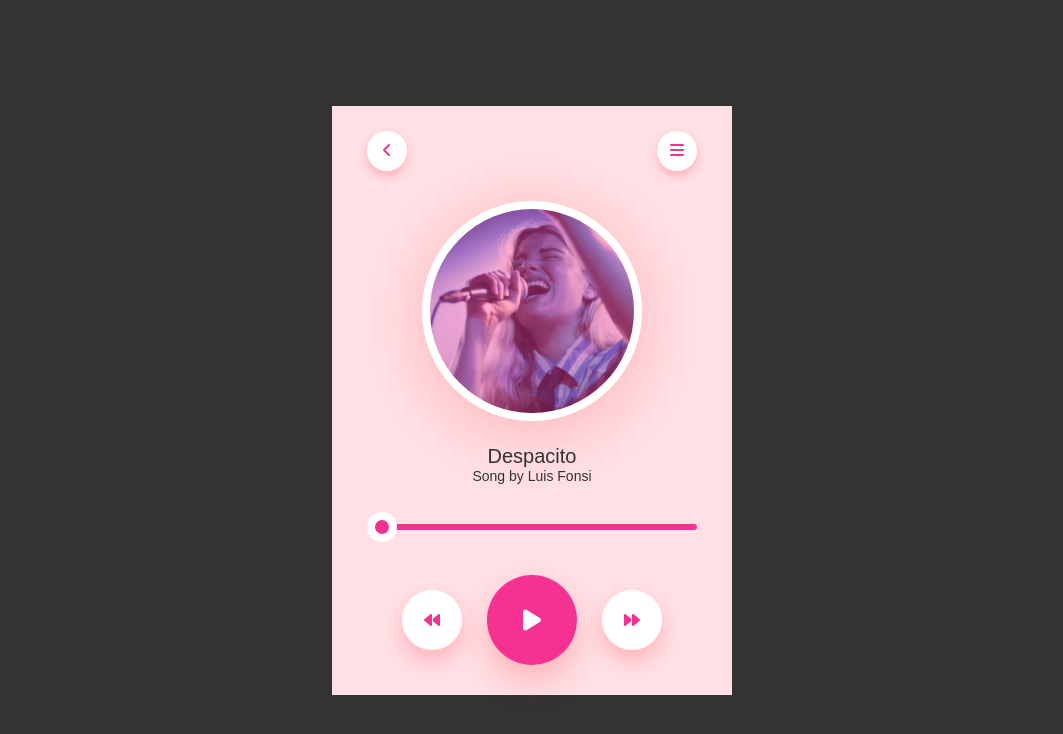
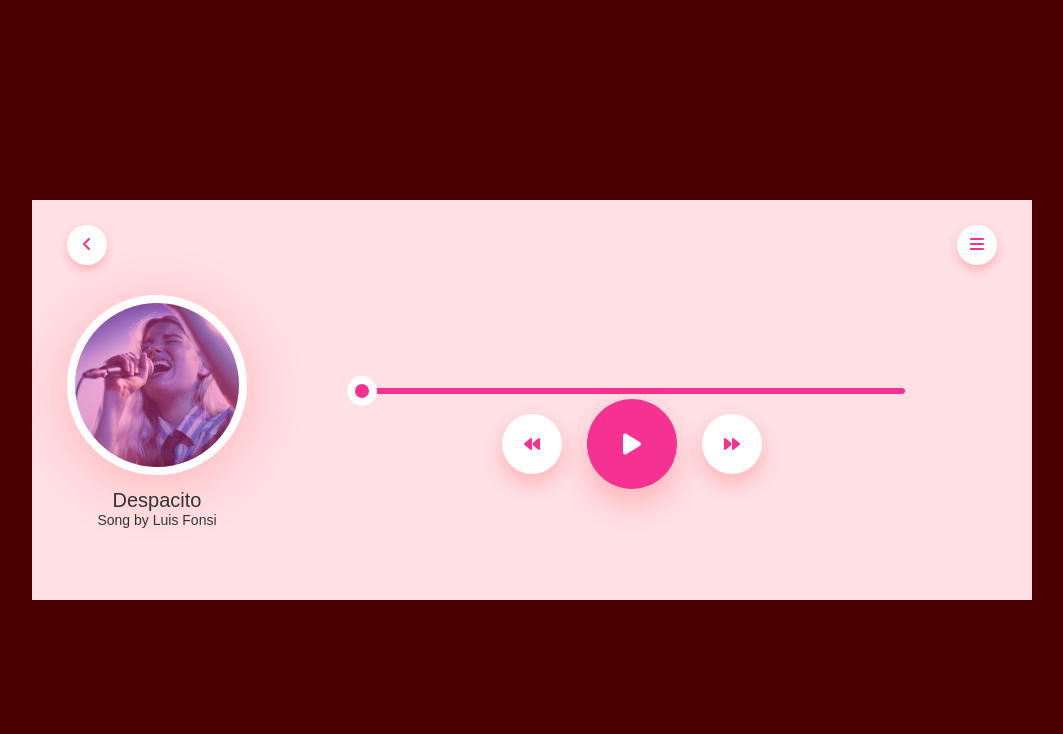
Before and after one commit to MediniHegde05/musicplayer, a plain HTML site: page index.html in a window 1280 px wide. Shown: the whole page, without its empty margins (108-1171 px from the left). Drawn offline with Linux system fonts and the light colour scheme.

Commit message:
commit initial change

```diff
--- a/styles.css
+++ b/styles.css
@@ -8,7 +8,7 @@
 .container {
     width: 100%;
     height: 100vh;
-    background: #333;
+    background: #4a0000;
     justify-content: center;
     display: flex;
     align-items: center;
@@ -17,7 +17,8 @@
 }
 
 .music-player{
-    width: 400px;
+    width: 1000px;
+    height: 400px;
     padding: 25px 35px;
     text-align: center;
     background: #ffe0e5;
@@ -42,32 +43,38 @@ nav .circle {
 
 .song-img {
     border-radius: 50%;
-    width: 220px;
+    width: 180px;
     border: 8px solid #fff;
     box-shadow: 0 10px 60px rgba(255, 26, 26, 0.22);
+    margin-right: 900px;
+
 }
 
 .music-player h1{
     font-size: 20px;
     font-weight: 400;
     color: #333;
-    margin-top: 20px;
+    margin-top: 10px;
+    margin-right: 750px;
 }
 
 .music-player p{
     font-size: 14px;
     color: #333;
+    margin-right: 750px;
 
 }
 
 #progress {
     -webkit-appearance: none;
-    width: 100%;
+    width: 60%;
     height: 6px;
     background:#f53192;
     border-radius: 4px;
     cursor: pointer;
-    margin: 40px 0;
+    margin-top: -140px;
+    margin-left: 280px;
+    display: flex;
 }
 
 #progress::-webkit-slider-thumb {
@@ -77,12 +84,16 @@ nav .circle {
     height: 30px;
     border-radius: 50%;
     border:8px solid #fff;
+
 }
 
 .controls {
     display: flex;
     justify-content: center;
     align-items: center;
+
+    margin-left: 200px;
+
 }
 
 .controls div{
@@ -97,6 +108,7 @@ nav .circle {
     color: #f53192;
     box-shadow: 0 10px 20px rgba(255, 26, 26, 0.22);
     cursor: pointer;
+
 }
 
 .controls div:nth-child(2) {
```
